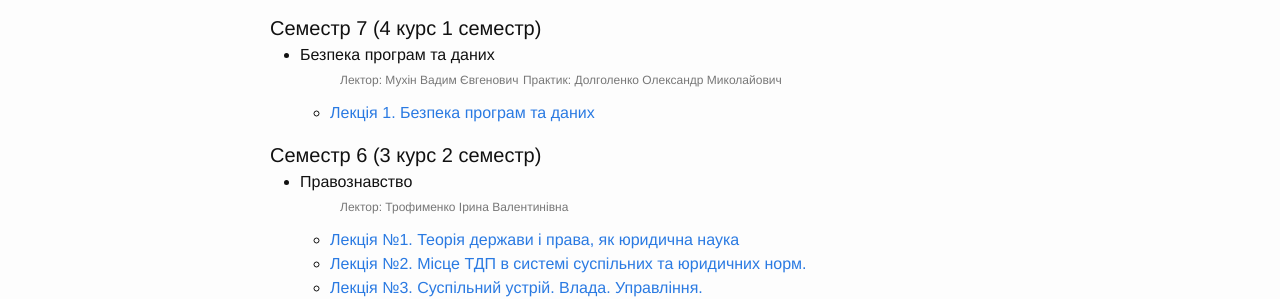
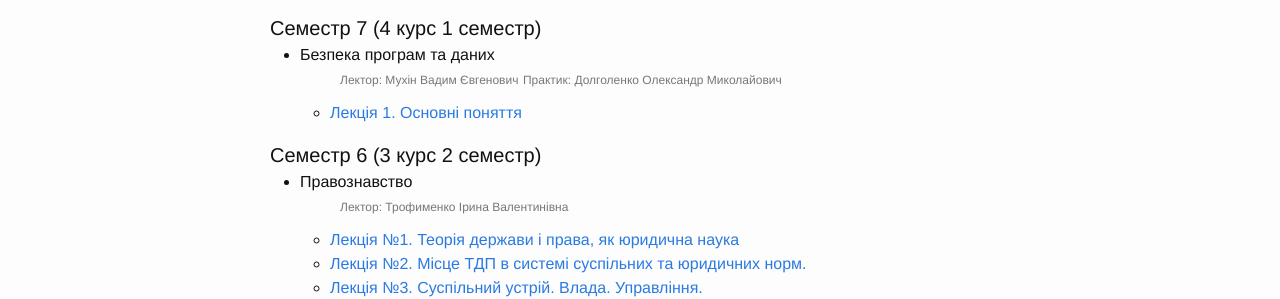
Before and after one commit to KPI-FICT-IP32/Blog, a Jekyll site: the page built from index.html, in a window 1280 px wide. Shown: the part 245-544 px from the top of the page. Built offline with Jekyll 4.4.1, drawn with Linux system fonts in a browser that asks for light colours.

Commit message:
Remove rebase leftovers, fix name

```diff
--- a/_posts/kpi/s07_data_security/2016-09-01-data_security-lecture-01.markdown
+++ b/_posts/kpi/s07_data_security/2016-09-01-data_security-lecture-01.markdown
@@ -1,6 +1,6 @@
 ---
 layout: post
-title:  "Лекція 1. Безпека програм та даних"
+title:  "Лекція 1. Основні поняття"
 date:   2016-09-01 14:15:00 +0300
 categories: kpi_s07_data_security
 ---
```
Also changed, not shown: other parts of _posts/kpi/s07_data_security/2016-09-01-data_security-lecture-01.markdown (+0 -2 lines).
